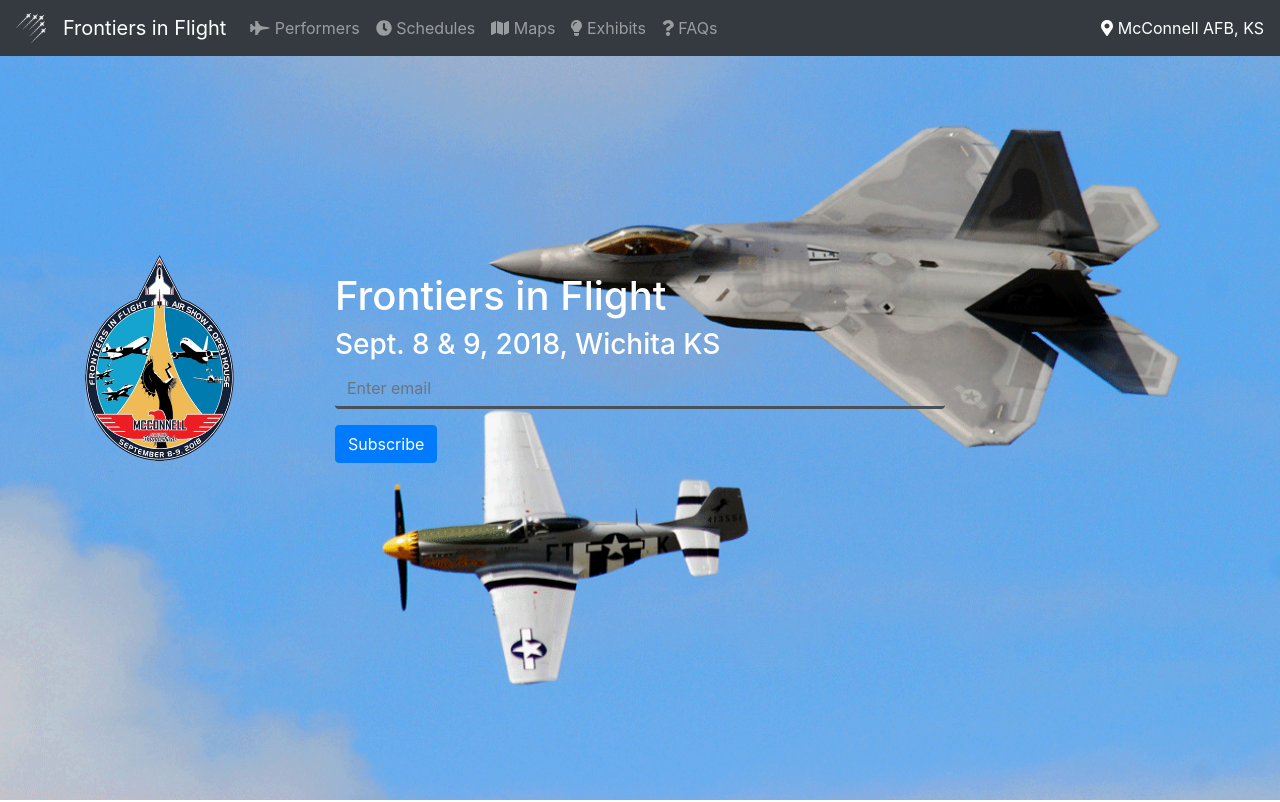
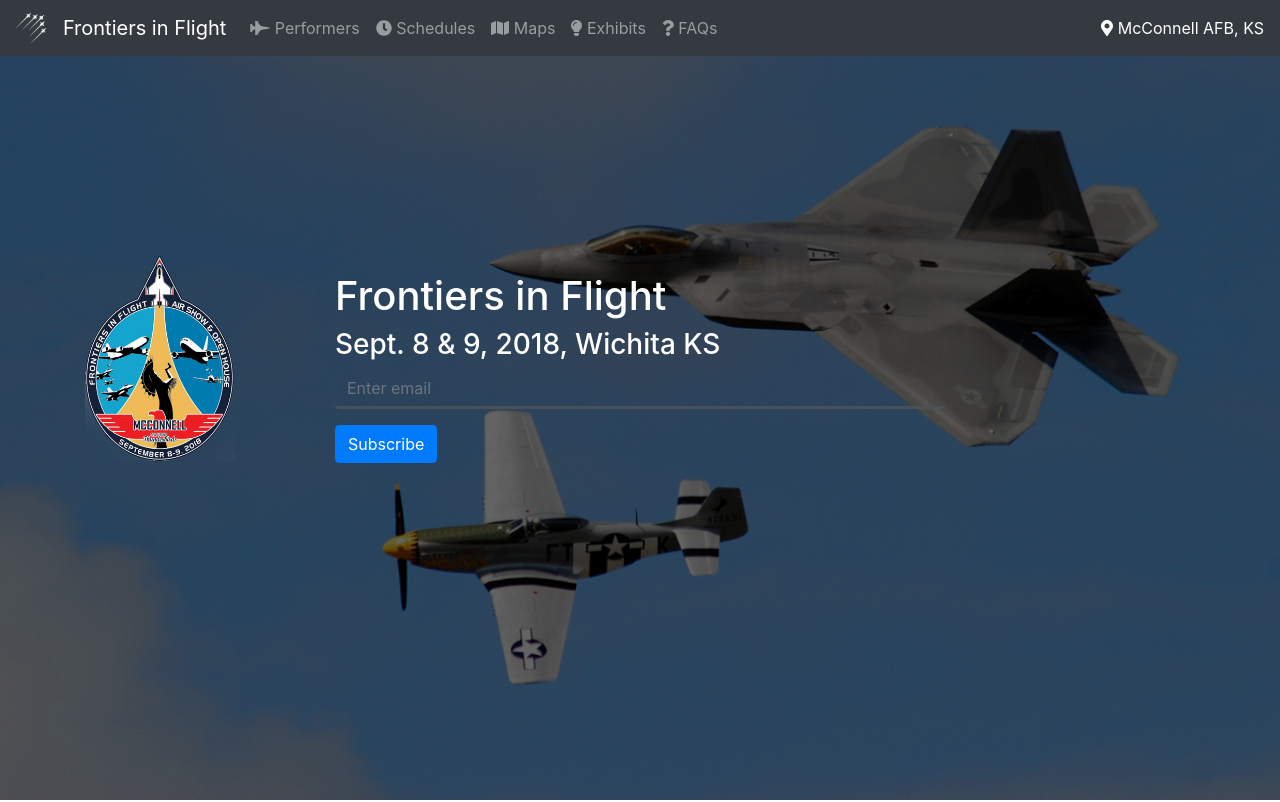
Before and after one commit to 22arw/airshow, an Angular app: page / in a window 1280 px wide. Shown: the top 802 px of the page. Built offline with nearby package versions, Linux system fonts and the light colour scheme.

Commit message:
add brightness filter to background image on landing

```diff
--- a/src/app/landing/landing.component.html
+++ b/src/app/landing/landing.component.html
@@ -1,7 +1,7 @@
 <div class="container-fluid landing-page">
   <div class="row main">
     <div class="col-sm-3 text-center">
-      <img class="img-fluid" src="../../assets/fiflogo.png">
+      <img class="img-fluid logo" src="../../assets/fiflogo.png">
     </div>
     <div class="col col-md-6 title">
       <h1>Frontiers in Flight</h1>
--- a/src/app/landing/landing.component.scss
+++ b/src/app/landing/landing.component.scss
@@ -1,12 +1,23 @@
 .landing-page {
-    background-image: url(../../assets/fifheritage.png);
 
     height: 100vh;
     min-height: 640px;
 
-    background-position: center;
-    background-repeat: no-repeat;
-    background-size: cover;
+    &:before {
+        content: "";
+        background: url(../../assets/fifheritage.png);
+        filter: brightness(0.4);
+        background-position: center;
+        background-repeat: no-repeat;
+        background-size: cover;
+        top: 0;
+        left: 0;
+        bottom: 0;
+        right: 0;
+        position: absolute;
+        z-index: -1;
+        min-height: 640px;
+      }
 }
 
 .main {
```
